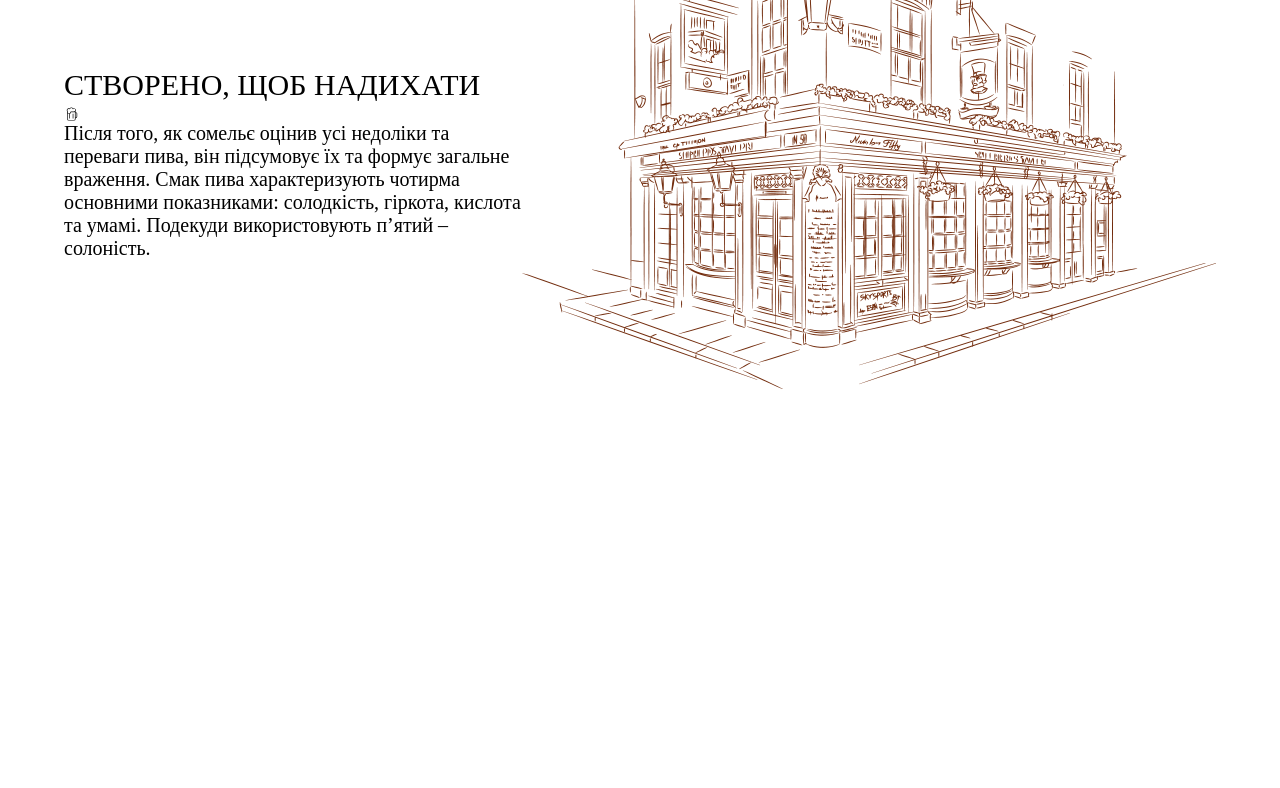
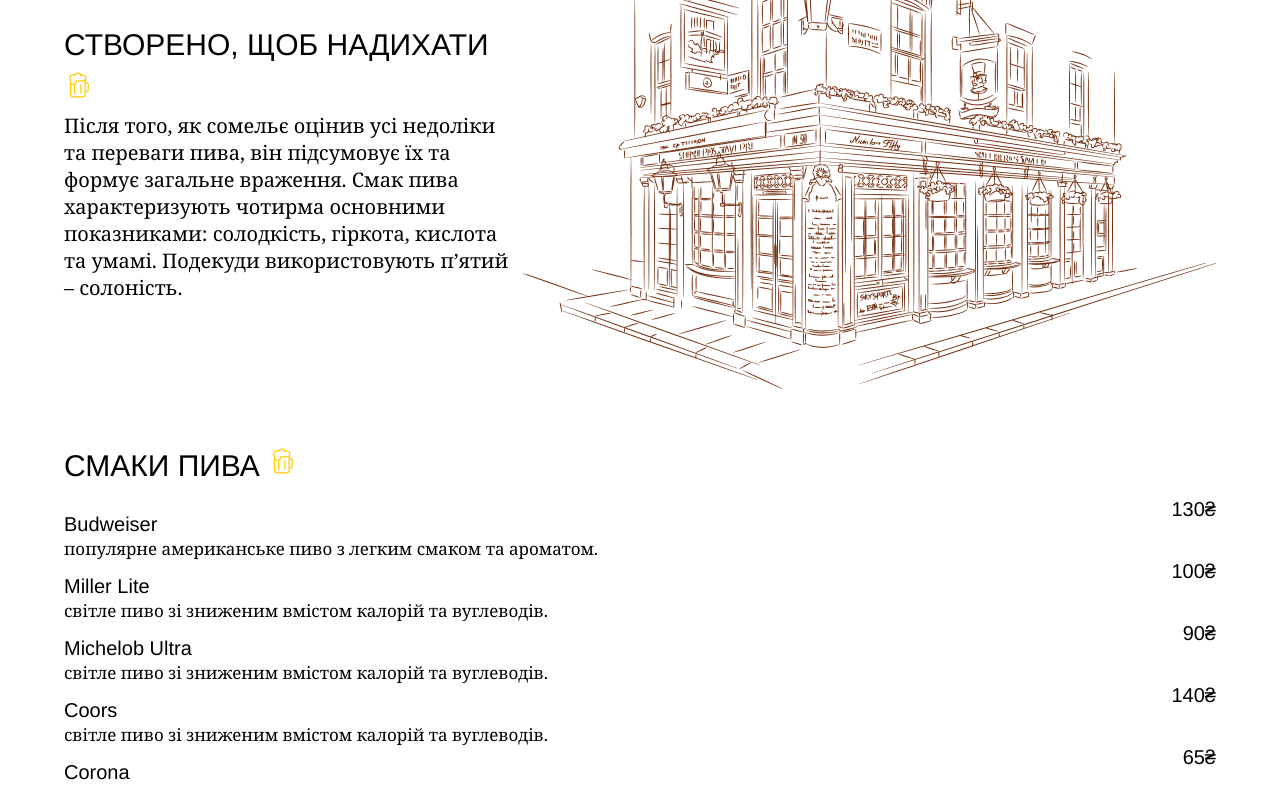
Before and after one commit to cerhiy99/PintsCrafts, a React (Create React App) app: page / in a window 1280 px wide. Shown: the part 840-1628 px from the top of the page. Before the commit the page ends 1283 px from the top, so only its background shows below. Built offline with nearby package versions, Linux system fonts and the light colour scheme.

Commit message:
create crafted to inspire and beer flavors.

```diff
--- a/src/App.css
+++ b/src/App.css
@@ -329,17 +329,69 @@
         height: 100%;
         justify-content: center;
     }
+    .beer__flavors__main{
+        width: 90%;
+        margin: 50px auto 50px auto;
+    }
 }
 @media screen and (max-width:1024px) {
     .crafted__to__inspire__content{
         display: flex;
         flex-direction: column;
+        width: 98%;
+        margin: auto;
+    }
+    .beer__flavors__main{
+        display: flex;
+        flex-direction: column;
+        width: 98%;
+        margin: auto;
+    }
+    .crafted__to__inspire__content{
+        margin: 50px auto 50px auto;
+    }
+    .crafted__img img{
+        margin-top: 30px;
+        width: 100%;
     }
 }
 .crafted__title{
-    line-height: 42px;
+    line-height: 45px;
     font-size: 30px;
+    font-family:'Franklin Gothic Medium', 'Arial Narrow', Arial, sans-serif
 }
 .crafted__description{
     font-size: 20px;
+    font-family: Cambria, Cochin, Georgia, Times, 'Times New Roman', serif;
 }
+.Beer__Mug__Full path{
+    width: 100px;
+}
+.flavors__title{
+    line-height: 45px;
+    font-size: 30px;
+    font-family:'Franklin Gothic Medium', 'Arial Narrow', Arial, sans-serif
+}
+.flavors__list{
+    margin-top: 10px;
+}
+.one__flavors{
+    display: flex;
+    flex-direction: row;
+    width: 100%;
+    justify-content: space-between;
+}
+.one__flavors__description{
+    margin-top: 1px;
+    font-size: 17px;
+    font-family: Cambria, Cochin, Georgia, Times, 'Times New Roman', serif;
+}
+.one__flavors__title{
+    font-size: 20px;
+    margin-top: 15px;
+    font-family:'Franklin Gothic Medium', 'Arial Narrow', Arial, sans-serif
+}
+.one__flavors__price{
+    font-size: 20px;
+    font-family:'Franklin Gothic Medium', 'Arial Narrow', Arial, sans-serif
+}
--- /dev/null
+++ b/src/Components/pages/Home/BeerFlavors.jsx
@@ -0,0 +1,43 @@
+import React from 'react'
+import { CiBeerMugFull} from "react-icons/ci";
+
+const BeerFlavors = () => {
+    const listBeer=[{name:"Budweiser",description: "популярне американське пиво з легким смаком та ароматом.", price:"130₴"},
+    {name:"Miller Lite",description: "світле пиво зі зниженим вмістом калорій та вуглеводів.", price:"100₴"},
+    {name:"Michelob Ultra",description: "світле пиво зі зниженим вмістом калорій та вуглеводів.", price:"90₴"},
+    {name:"Coors",description: "світле пиво зі зниженим вмістом калорій та вуглеводів.", price:"140₴"},
+    {name:"Corona",description: "світле пиво зі зниженим вмістом калорій та вуглеводів.", price:"65₴"},
+    {name:"Heineken",description: "світле пиво зі зниженим вмістом калорій та вуглеводів.", price:"200₴"},
+    {name:"Natural Light",description: "світле пиво зі зниженим вмістом калорій та вуглеводів.", price:"105₴"},
+    {name:"Busch",description: "світле пиво зі зниженим вмістом калорій та вуглеводів.", price:"85₴"},
+    ]
+  return (
+    <div className="beer__flavors__main">
+        <div className="beer__flavors__content">
+            <div className="flavors__title">
+                СМАКИ ПИВА <CiBeerMugFull color='#FC0'/>
+            </div>
+            <div className="flavors__list">
+                {listBeer.map((x,idx)=>
+                    <div key={idx} className="one__flavors">
+                        <div className="one__flavors__text">
+                            <div className="one__flavors__title">
+                                {x.name}
+                            </div>
+                            <div className="one__flavors__description">
+                                {x.description}
+                            </div>
+                        </div>
+                        <div className="one__flavors__price">
+                            {x.price}
+                        </div>
+                    </div>
+
+                )}
+            </div>
+        </div>
+    </div>
+  )
+}
+
+export default BeerFlavors
--- a/src/Components/pages/Home/CraftedToInspire.jsx
+++ b/src/Components/pages/Home/CraftedToInspire.jsx
@@ -7,9 +7,8 @@
         <div className="crafted__to__inspire__content">
             <div className="crafted__text">
                 <div className="crafted__title">
-                    СТВОРЕНО, ЩОБ НАДИХАТИ
+                    СТВОРЕНО, ЩОБ НАДИХАТИ <CiBeerMugFull color='#FC0'/>
                 </div>
-                <CiBeerMugFull/>
                 <div className="crafted__description">
                     Після того, як сомельє оцінив усі недоліки та переваги пива, він підсумовує їх та формує загальне враження. Смак пива характеризують чотирма основними показниками: солодкість, гіркота, кислота та умамі. Подекуди використовують п’ятий – солоність.
                 </div>
--- a/src/Components/pages/Home/Home.jsx
+++ b/src/Components/pages/Home/Home.jsx
@@ -1,4 +1,5 @@
 import React from "react";
+import BeerFlavors from "./BeerFlavors";
 import CraftedToInspire from "./CraftedToInspire";
 import SwiperList from "./SwiperList";
 
@@ -9,6 +10,7 @@
     <div className="home__main">
       <SwiperList/>
       <CraftedToInspire/>
+      <BeerFlavors/>
     </div>
   )
 }
```
